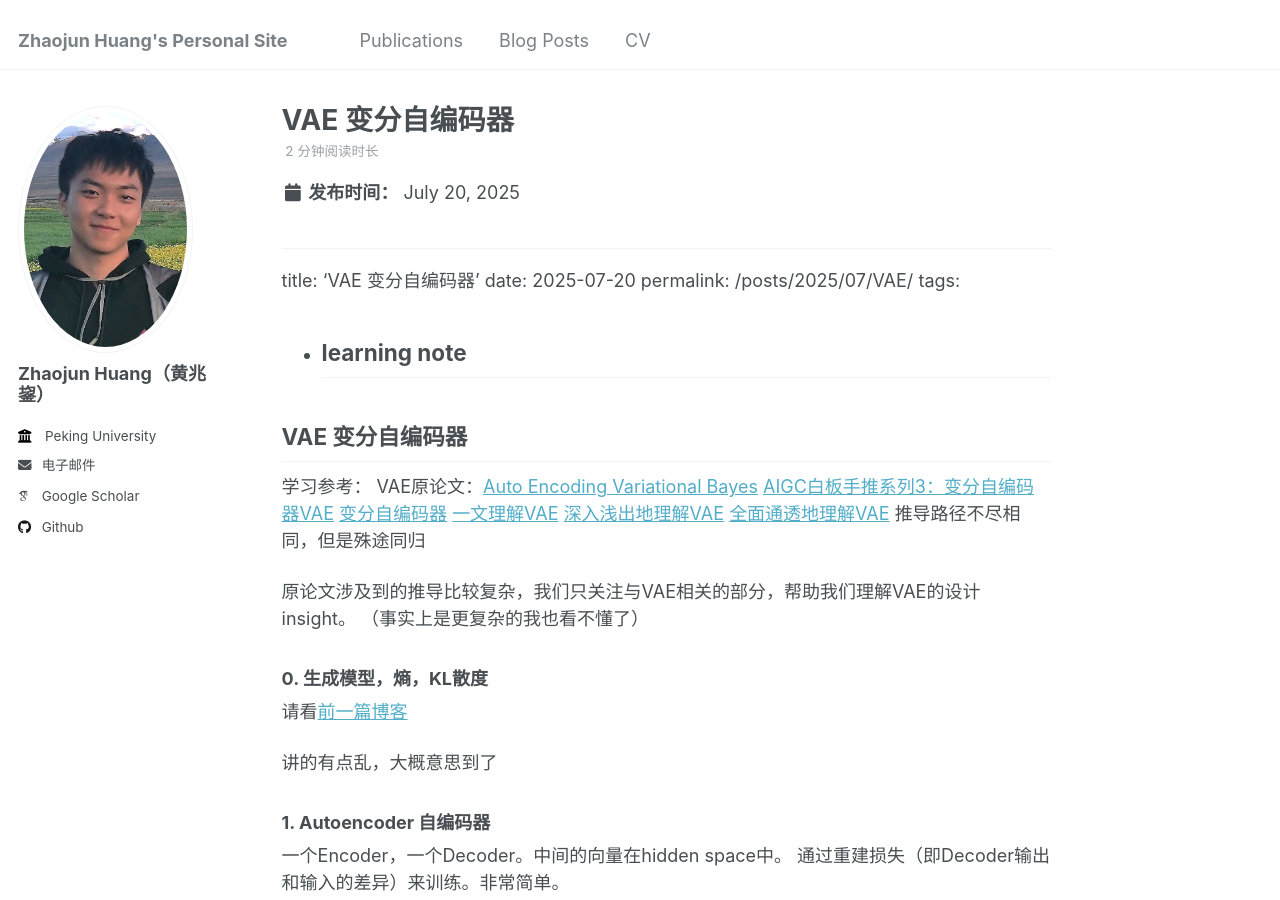
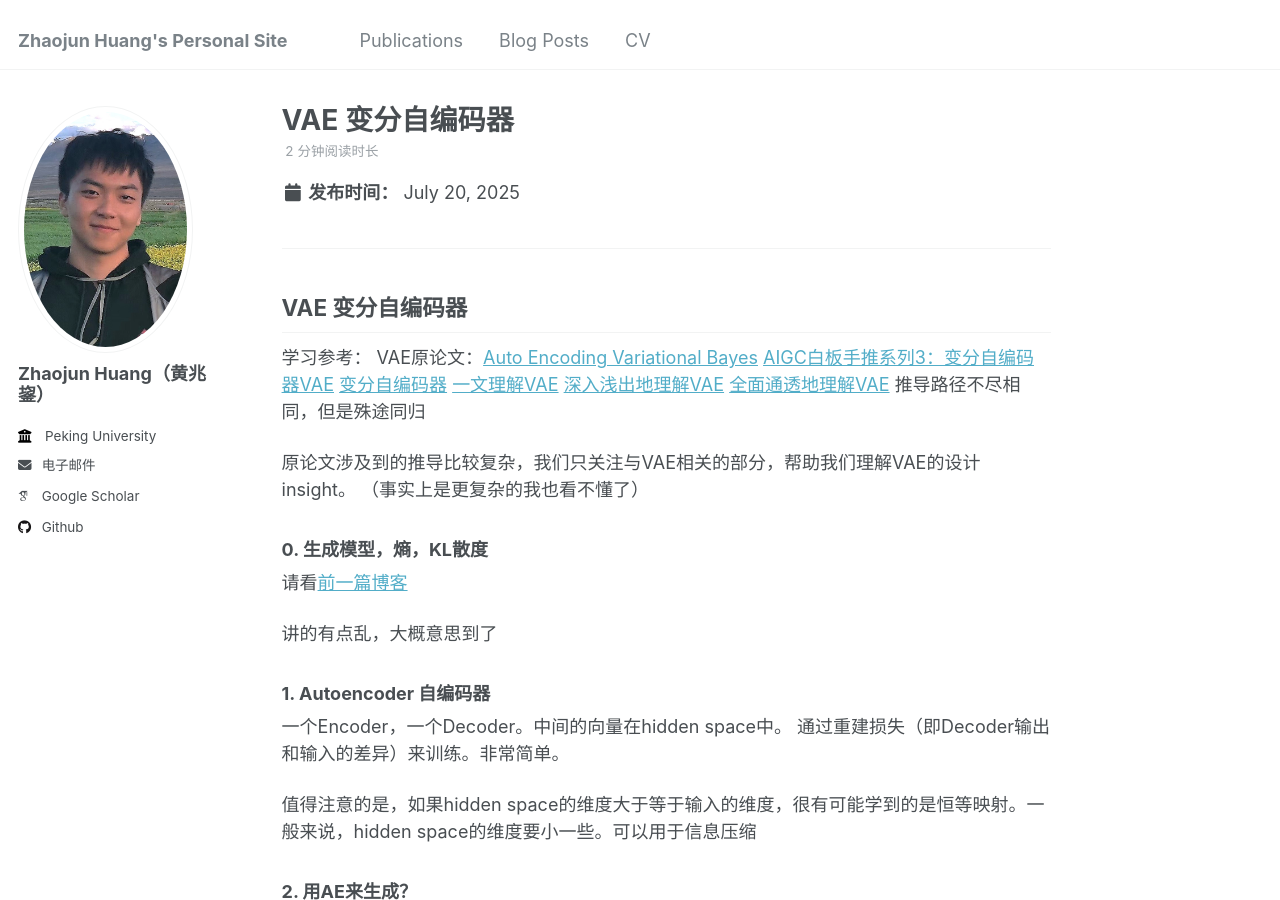
Before and after one commit to BAJimH/BAJimH.github.io, a Jekyll site: the page built from _posts/2025-07-20-VAE.md, in a window 1280 px wide and 900 px high. Built offline with Jekyll 4.4.1, drawn with Linux system fonts in a browser that asks for light colours; some web fonts are replaced; formulas are drawn with MathJax 3.

Commit message:
Update 2025-07-20-VAE.md

```diff
--- a/_posts/2025-07-20-VAE.md
+++ b/_posts/2025-07-20-VAE.md
@@ -6,12 +6,6 @@ tags:
   - learning note
 ---
 
----
-title: 'VAE 变分自编码器'
-date: 2025-07-20
-permalink: /posts/2025/07/VAE/
-tags:
-  - learning note
 ---
 
 ## VAE 变分自编码器
```
